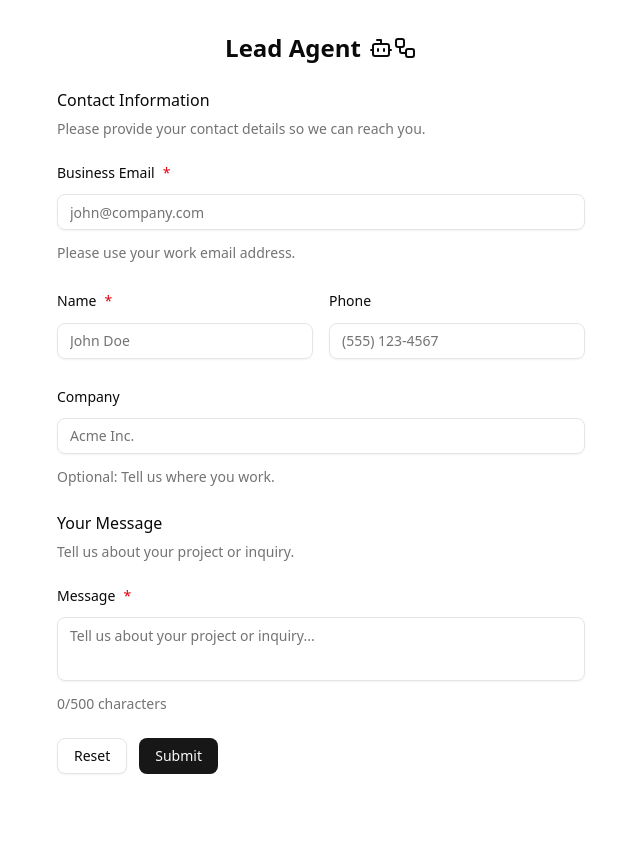
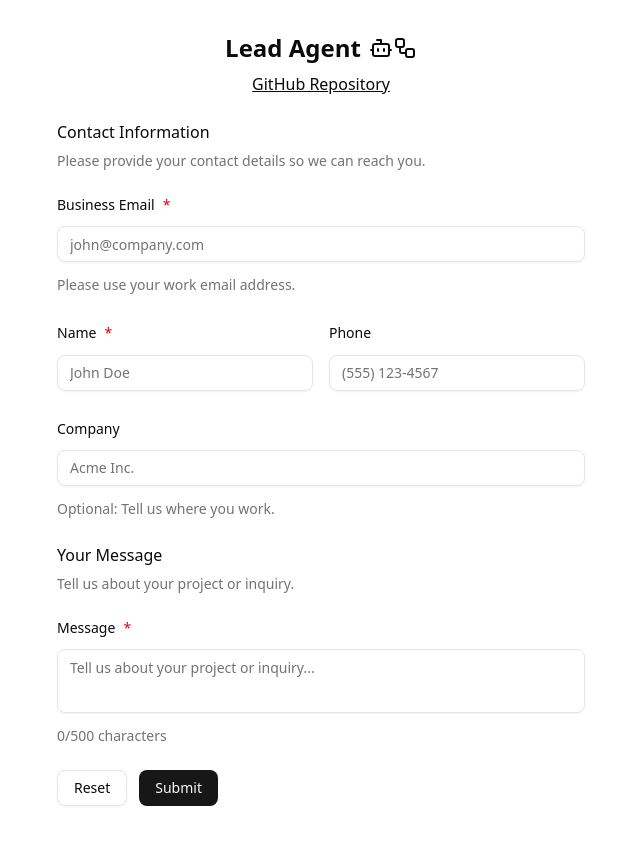
Before and after one commit to vercel-labs/lead-agent, a Next.js app: page / in a window 1280 px wide. Shown: the top 844 px of the page, without its empty margins (319-959 px from the left). Built offline with nearby package versions, Linux system fonts and the light colour scheme.

Commit message:
add github repo

```diff
--- a/app/page.tsx
+++ b/app/page.tsx
@@ -1,15 +1,24 @@
 import { LeadForm } from '@/components/lead-form';
 import { Bot, Workflow } from 'lucide-react';
+import Link from 'next/link';
 
 export default function Home() {
   return (
     <main className="p-8">
-      <div className="flex items-center justify-center gap-2">
-        <h1 className="text-2xl font-bold text-center">Lead Agent</h1>
-        <div className="flex items-center justify-center">
-          <Bot />
-          <Workflow />
+      <div className="flex flex-col items-center justify-center">
+        <div className="flex items-center justify-center gap-2">
+          <h1 className="text-2xl font-bold text-center">Lead Agent</h1>
+          <div className="flex items-center justify-center">
+            <Bot />
+            <Workflow />
+          </div>
         </div>
+        <Link
+          href="https://github.com/vercel-labs/lead-agent"
+          className="text-center mt-2 underline"
+        >
+          GitHub Repository
+        </Link>
       </div>
 
       <LeadForm />
```
